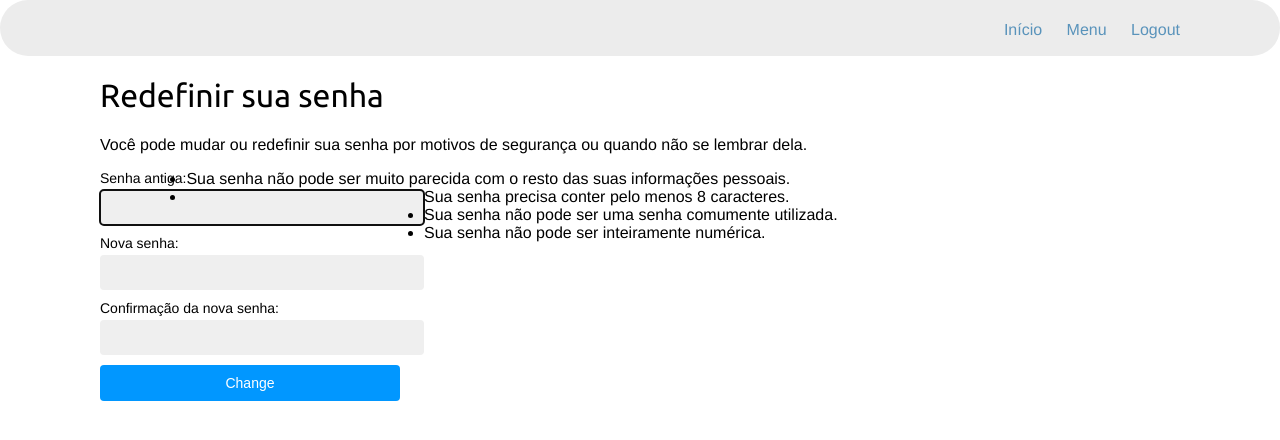
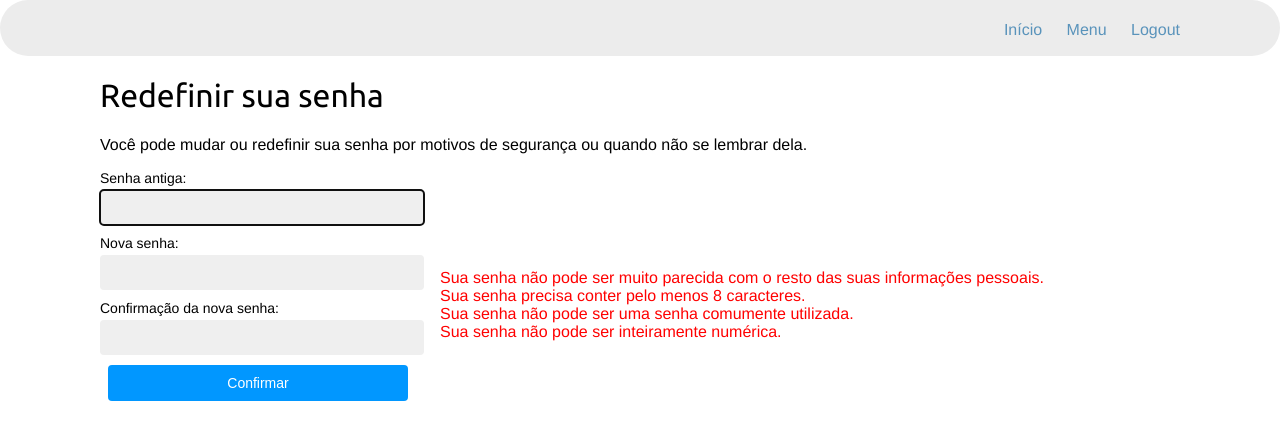
Before and after one commit to snubdev/Portal_Emprego, a Django app: page /password_change/ in a window 1280 px wide. Shown: the part 46-486 px from the top of the page. Run offline with Django 4.2, Linux system fonts and the light colour scheme; the visitor is signed in with stand-in values (Sample User, id 1).

Commit message:
Correções no front

```diff
--- a/job/static/css/job.css
+++ b/job/static/css/job.css
@@ -282,15 +282,12 @@ form div.field {
     border-radius:4px;
 }
 
-.descrição p {
-    border-radius: 1px;
+/* .descrição ul {
     border: 2px solid;
-    width: 500px;
     border-color: #ececec;
     border-style: double;
-    border-radius: 10px;
     padding: 10px;
-}
+} */
 
 .opportunity {
     padding-left: 10px;
@@ -379,9 +376,8 @@ tags {
 .similar {
     padding: 0;
     margin: 0;
-    /* width: 600px; */
     position: relative;
-    left: 10%;
+    left: 600px;
     top: -50px;
 }
 
@@ -411,7 +407,7 @@ tags {
 
 .menu ul ul{
     width: 120px;
-    height: 120px;
+    height: 140px;
     border-radius: 30px;
 }
 
@@ -461,3 +457,17 @@ tags {
 .compartilha-text li{
     margin-top: 10px;
 }
+
+.reset ul {
+    position: fixed;
+    left: 400px;
+    top: 315px;
+    margin: 0;
+    list-style-type: none;
+    color: #ff0101;
+}
+
+.button-confirm {
+    position: relative;
+    left: 8px;
+}
--- a/job/templates/base.html
+++ b/job/templates/base.html
@@ -19,8 +19,9 @@
             <li><a class="menu-text" href="#">Menu</a>
               <ul>
                 <li><a class="menu-text-sub" href="{% url 'job:job_search' %}">Achar Vagas</a></li>
-                <li><a class="menu-text-sub" href="{% url 'job:edit' %}">Edição</a></li>
-                <li><a class="menu-text-sub" href="{% url 'job:job_search' %}">Achar Vagas</a></li>
+                <li><a class="menu-text-sub" href="{% url 'job:edit' %}">Edita Perfil</a></li>
+                <li><a class="menu-text-sub" href="{% url 'job:password_change' %}">Edita Senha</a></li>
+                <li><a class="menu-text-sub" href="{% url 'job:job_search' %}">Sobre</a></li>
               </ul>
             </li>
             <li><a href="{% url 'job:logout' %}">Logout</a></li>
--- a/job/templates/registration/password_change_form.html
+++ b/job/templates/registration/password_change_form.html
@@ -6,8 +6,10 @@
     <h1>Redefinir sua senha</h1>
     <p>Você pode mudar ou redefinir sua senha por motivos de segurança ou quando não se lembrar dela.</p>
     <form method="post">
-        {{ form.as_p }}
-        <p><input type="submit" value="Change"></p>
-        {% csrf_token %}
+        <div class="reset">
+            {{ form.as_p }}
+            <p class="button-confirm"><input type="submit" value="Confirmar"></p>
+            {% csrf_token %}
+        </div>
     </form>
 {% endblock %}
```
